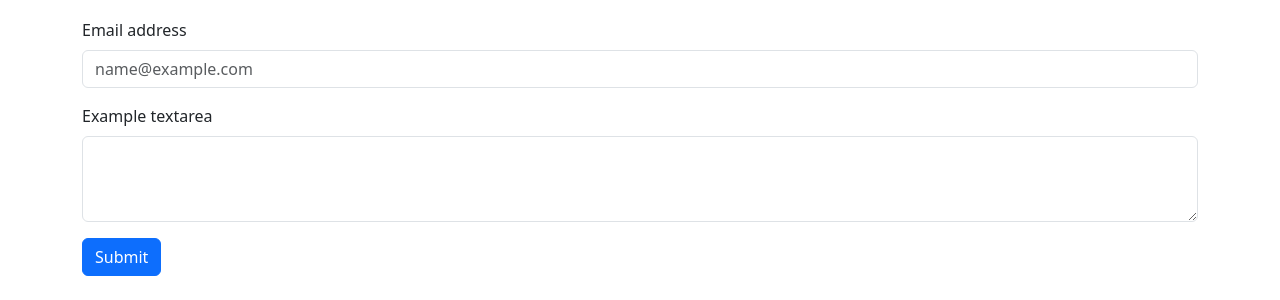
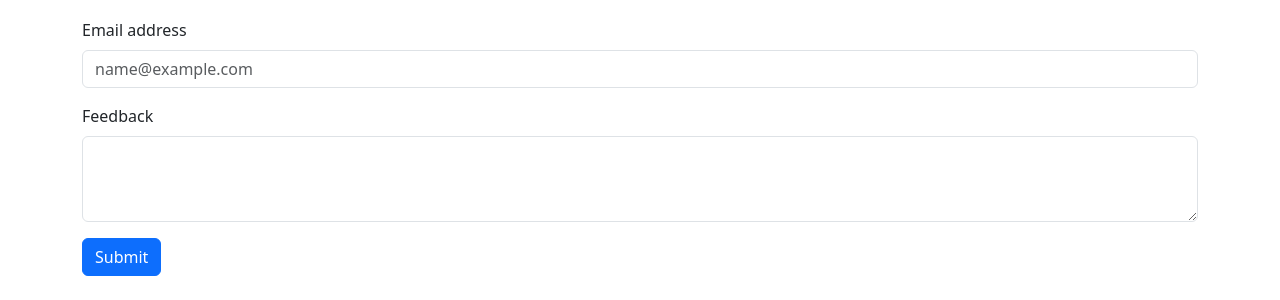
Before and after one commit to AmanVerma0047/PandaCoder, a Django app: page /contactus in a window 1280 px wide. Shown: the part 142-442 px from the top of the page. Run offline with Django 5.2, Linux system fonts and the light colour scheme.

Commit message:
small changes

```diff
--- a/templates/contactus.html
+++ b/templates/contactus.html
@@ -15,7 +15,7 @@
             <input type="email" name="email" class="form-control" id="exampleFormControlInput1" placeholder="name@example.com">
         </div>
         <div class="mb-3">
-            <label for="exampleFormControlTextarea1" class="form-label">Example textarea</label>
+            <label for="exampleFormControlTextarea1" class="form-label">Feedback</label>
             <textarea class="form-control" name="desc" id="exampleFormControlTextarea1" rows="3"></textarea>
         </div>
         <button type="submit" class="btn btn-primary">Submit</button>
```
